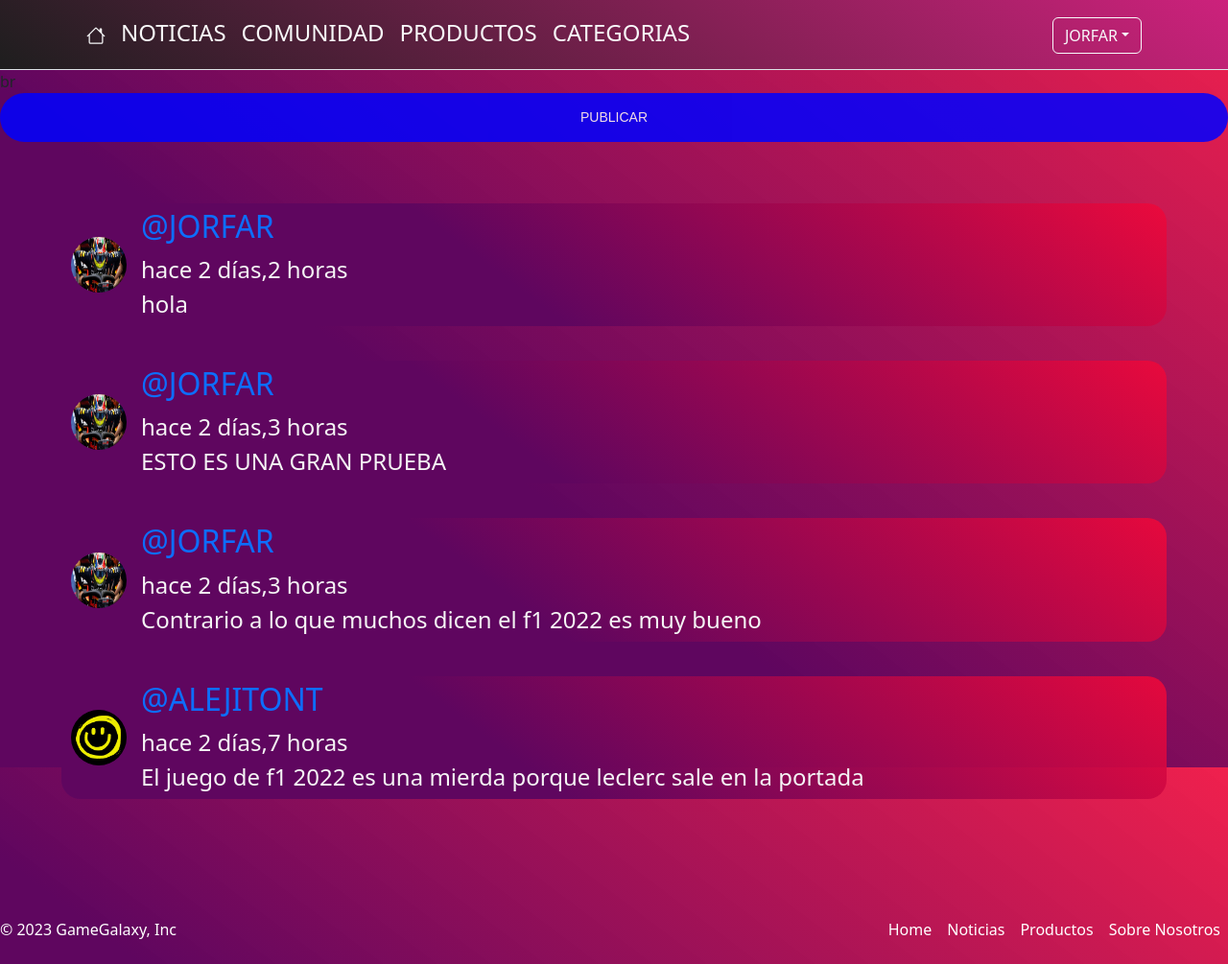
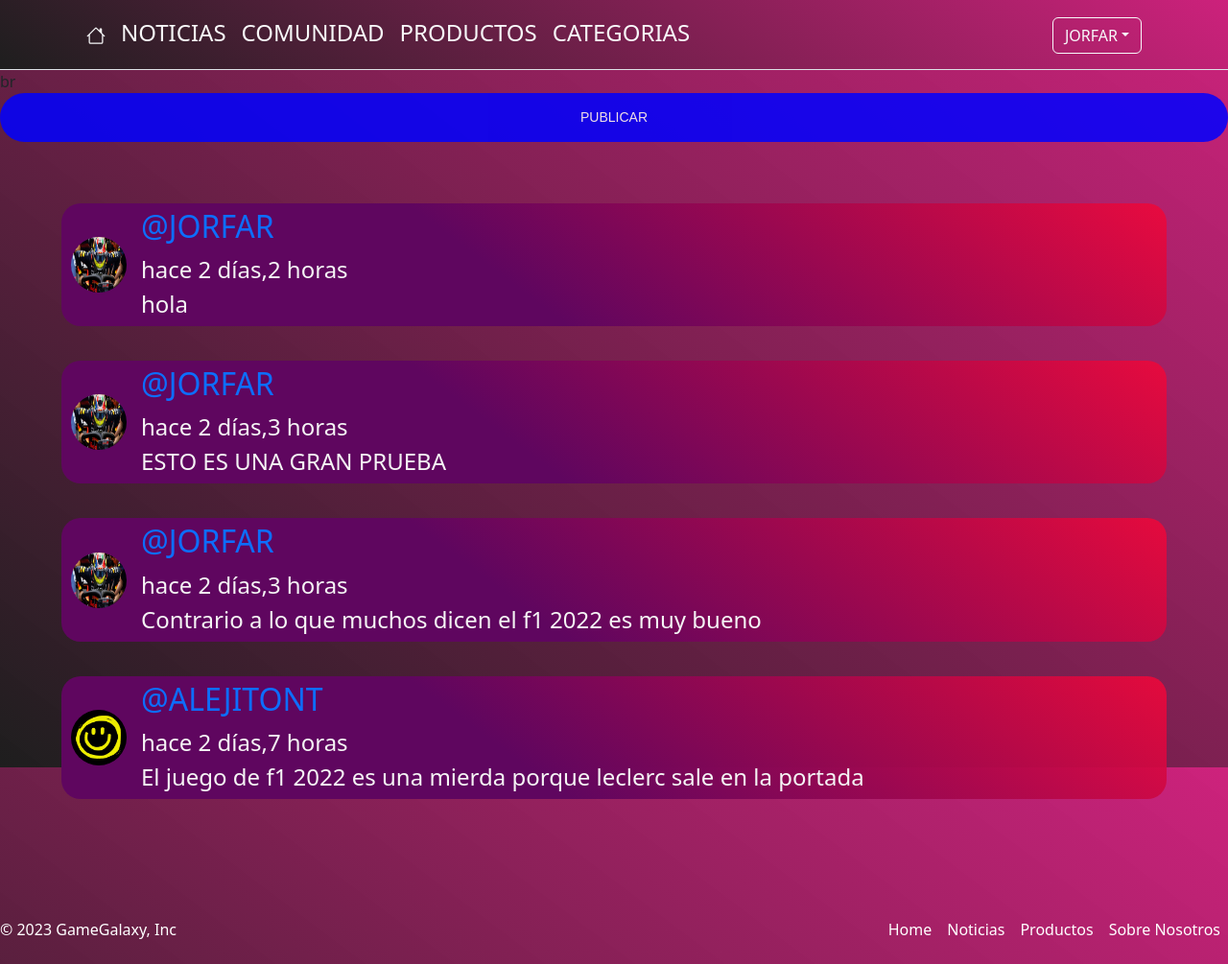
Before and after one commit to leclercxswift/software2, a Django app: page /comunidad in a window 1280 px wide. Shown: the whole page at 96% size. Run offline with Django 4.2, Linux system fonts and the light colour scheme; a user stored in the database is signed in; data comes from the database, SQL or seed files in the repository.

Commit message:
Update comunidad.html

```diff
--- a/juegos/templates/comunidad.html
+++ b/juegos/templates/comunidad.html
@@ -10,10 +10,7 @@
     integrity="sha384-KK94CHFLLe+nY2dmCWGMq91rCGa5gtU4mk92HdvYe+M/SXH301p5ILy+dN9+nJOZ" crossorigin="anonymous">
    <style>
     body{
-  width: 100%;
-  height: 100%;
-background: linear-gradient(217deg, rgba(238, 8, 58, 0.9)0%, rgb(95, 6, 95,1)60%);
-
+background: linear-gradient(217deg, rgba(200,10,110,0.9), rgba(30,30,30,1));
     }
 
 .contenedor{
```
